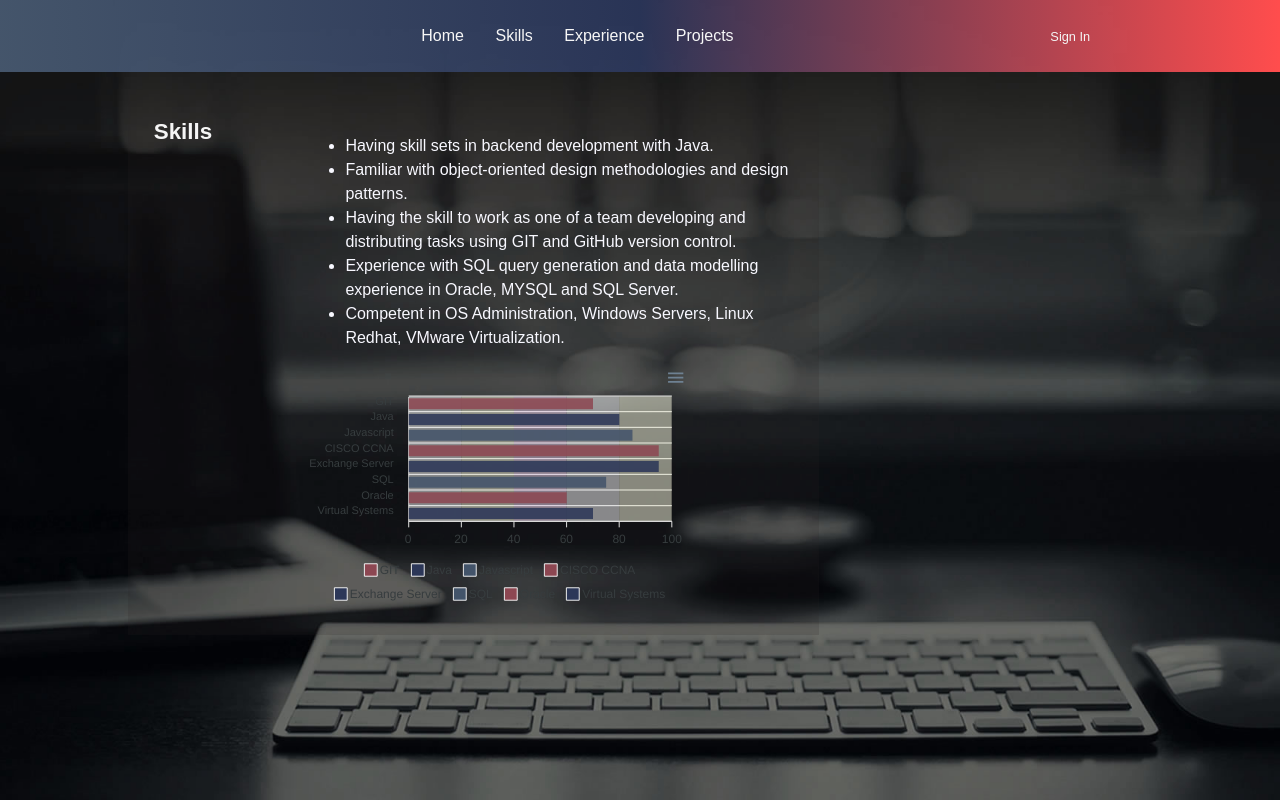
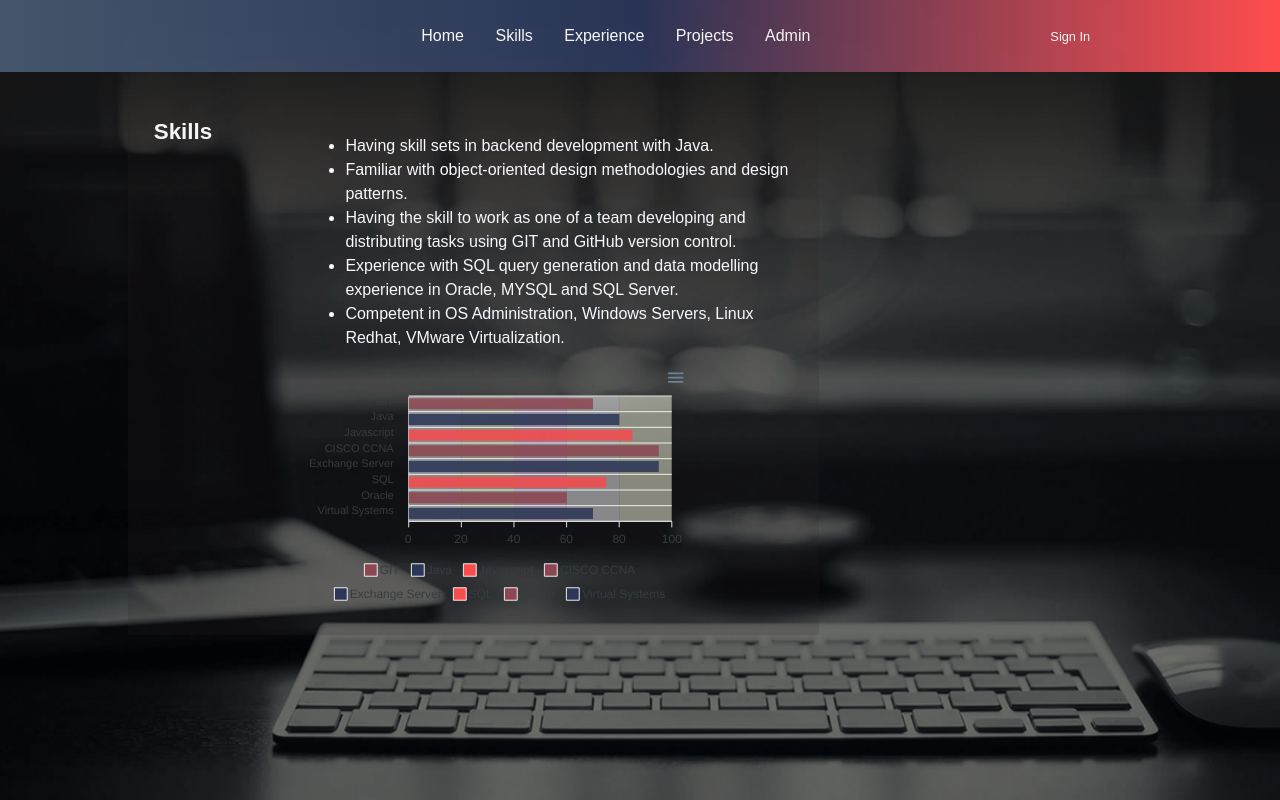
Before and after one commit to aliahdab/Portfolio-Project, a React (Create React App) app: page /skills in a window 1280 px wide. Built offline with nearby package versions, Linux system fonts and the light colour scheme.

Commit message:
add chart

```diff
--- a/src/App.css
+++ b/src/App.css
@@ -229,7 +229,3 @@ textarea {
 .log-section {
   margin-left: 30%;
 }
-
-.nav-words-admin {
-  color: Transparent;
-}
--- a/src/components/Admin.js
+++ b/src/components/Admin.js
@@ -44,5 +44,4 @@ export class Admin extends Component {
     )
   }
 }
-
 export default Admin
--- a/src/components/Chart.js
+++ b/src/components/Chart.js
@@ -19,7 +19,7 @@ class Chart extends Component {
           }
         },
         fill: {
-          colors: ['#8D4752', '#2C3758', '#43546A']
+          colors: ['#8D4752', '#2C3758', '#F84C4D']
         },
         dataLabels: {
           enabled: false
--- a/src/components/Skills.js
+++ b/src/components/Skills.js
@@ -6,9 +6,9 @@ class Skills extends Component {
   render() {
     return (
       <div >
-        <section class="skills-container">
+        <section className="skills-container">
           <div className="skills-section-title">Skills</div>
-          <div class="skills-continent">
+          <div className="skills-continent">
             <ul>
               <li> Having skill sets in backend development with Java.</li>
               <li> Familiar with object-oriented design methodologies and design patterns.</li>
```
